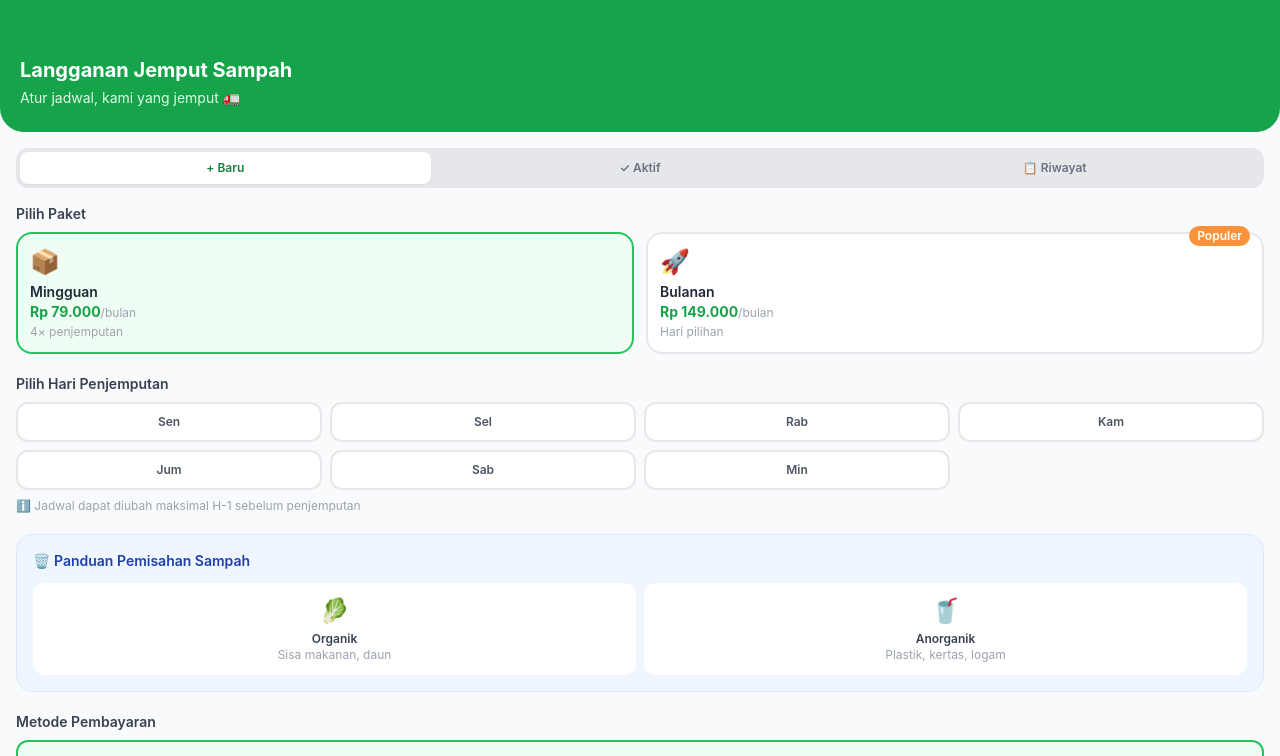
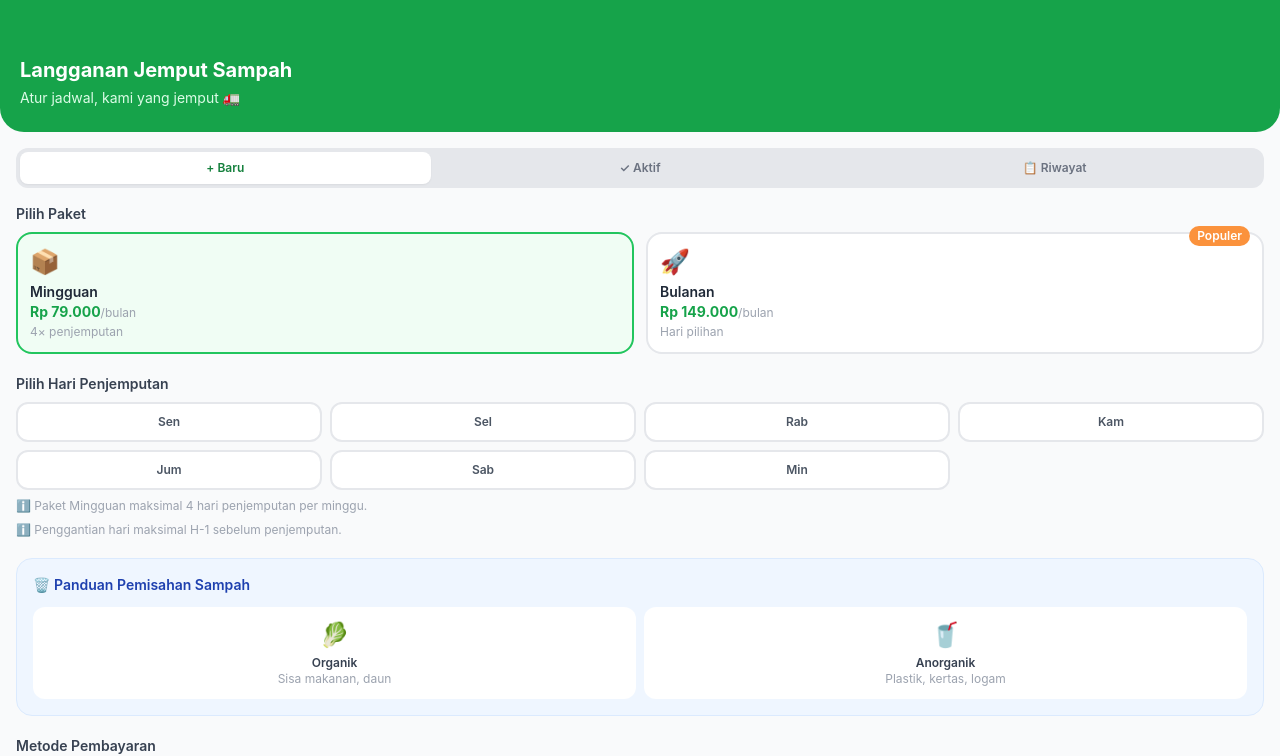
Before and after one commit to marckeynesujanto-hub/FinalProject, a Next.js app: page /subscription in a window 1280 px wide. Shown: the top 756 px of the page. Built offline with nearby package versions, Linux system fonts and the light colour scheme.

Commit message:
4 day max logic

```diff
--- a/app/subscription/page.tsx
+++ b/app/subscription/page.tsx
@@ -42,6 +42,7 @@ export default function SubscriptionPage() {
   const [subscriptions, setSubscriptions] = useState<Subscription[]>([])
   const [loading, setLoading] = useState(false)
   const [success, setSuccess] = useState(false)
+  const [warning, setWarning] = useState('')
   const [ratingModal, setRatingModal] = useState<{ index: number } | null>(null)
 
   useEffect(() => {
@@ -52,9 +53,20 @@ export default function SubscriptionPage() {
   }, [])
 
   const toggleDay = (day: string) => {
-    setJadwal(prev =>
-      prev.includes(day) ? prev.filter(d => d !== day) : [...prev, day]
-    )
+    setJadwal(prev => {
+      if (prev.includes(day)) {
+        setWarning('')
+        return prev.filter(d => d !== day)
+      }
+
+      if (paket === 'mingguan' && prev.length >= 4) {
+        setWarning('Melebihi batas 4 penjemputan untuk paket Mingguan.')
+        return prev
+      }
+
+      setWarning('')
+      return [...prev, day]
+    })
   }
 
   const handleSubmit = async () => {
@@ -199,8 +211,14 @@ export default function SubscriptionPage() {
               ))}
             </div>
             <p className="text-xs text-gray-400 mt-2">
-              ℹ️ Jadwal dapat diubah maksimal H-1 sebelum penjemputan
+              ℹ️ Paket Mingguan maksimal 4 hari penjemputan per minggu.
             </p>
+            <p className="text-xs text-gray-400 mt-2">
+              ℹ️ Penggantian hari maksimal H-1 sebelum penjemputan.
+            </p>
+            {warning && (
+              <p className="text-xs text-red-500 mt-2 font-semibold">{warning}</p>
+            )}
           </div>
 
           {/* Waste Separation Guide */}
```
